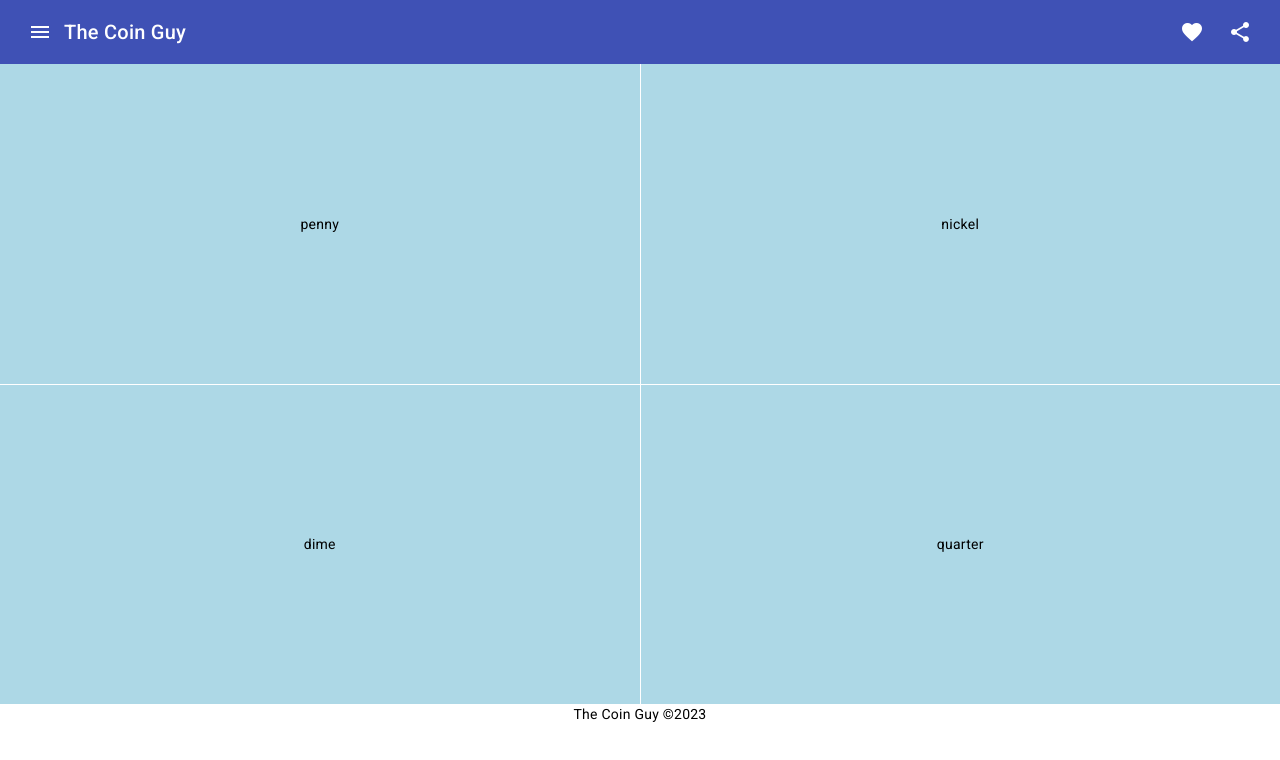
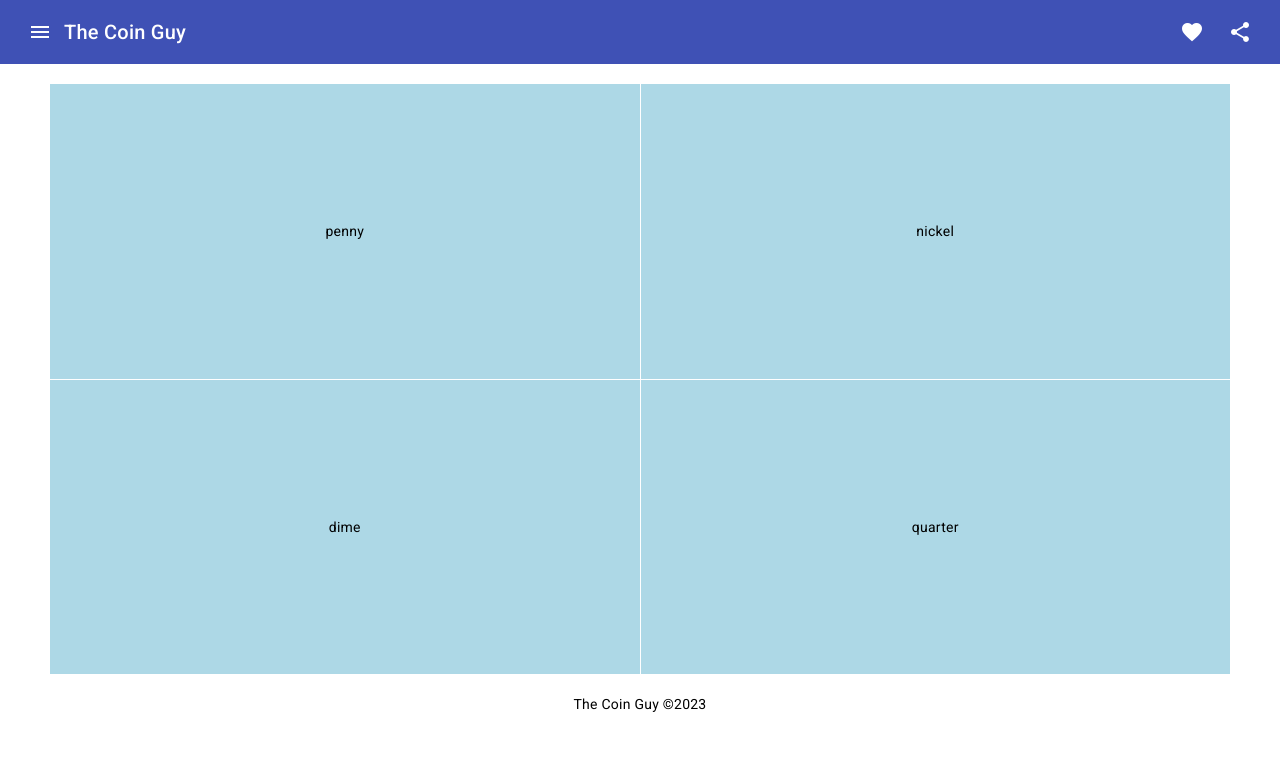
Before and after one commit to the-coin-guy/website, an Angular app: page / in a window 1280 px wide. Shown: the top 760 px of the page. Built offline with nearby package versions, Linux system fonts and the light colour scheme.

Commit message:
:construction: Add color

```diff
--- a/src/app/app.component.css
+++ b/src/app/app.component.css
@@ -165,3 +165,7 @@
 /*    margin-block: 1.5rem;*/
 /*  }*/
 /*}*/
+
+.container {
+    padding: 20px 50px;
+}
--- a/src/app/app.component.html
+++ b/src/app/app.component.html
@@ -1,7 +1,9 @@
 <main class="main">
     <div class="content">
         <app-navbar [appName]="appName"/>
-        <app-photo-grid/>
+        <div class="container">
+            <app-photo-grid/>
+        </div>
         <app-footer [appName]="appName"/>
     </div>
 </main>
--- a/src/app/footer/footer.component.css
+++ b/src/app/footer/footer.component.css
@@ -11,3 +11,7 @@ footer {
     margin: 0 auto;
     text-align: center;
 }
+
+.my-primary {
+background-color: var(--mat-autocomplete-background-color)
+}
--- a/src/app/footer/footer.component.html
+++ b/src/app/footer/footer.component.html
@@ -1,5 +1,7 @@
-<footer class="footer-container">
-    <p class="footer-content">
-        {{appName}} &copy;{{currentYear}}
-    </p>
+<footer class="my-primary">
+    <div class="footer-container">
+        <p class="footer-content">
+            {{appName}} &copy;{{currentYear}}
+        </p>
+    </div>
 </footer>
```
